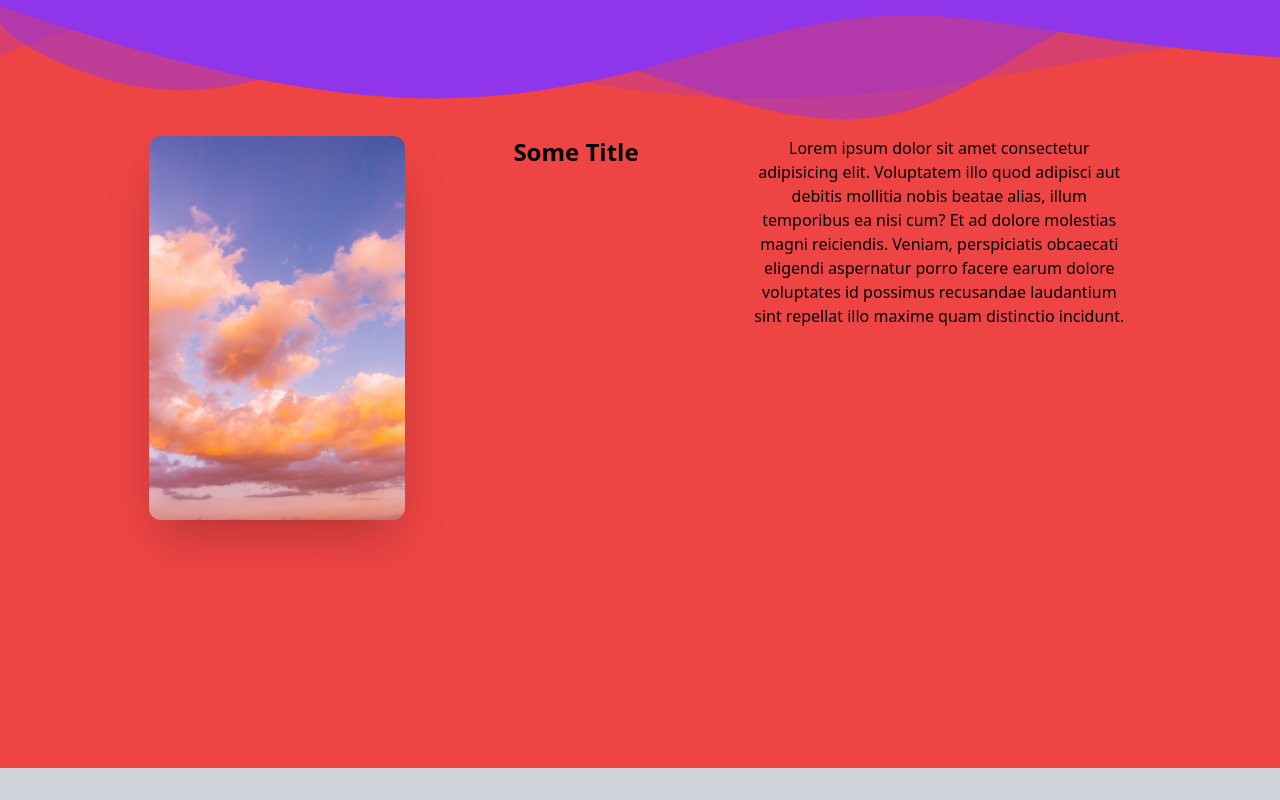
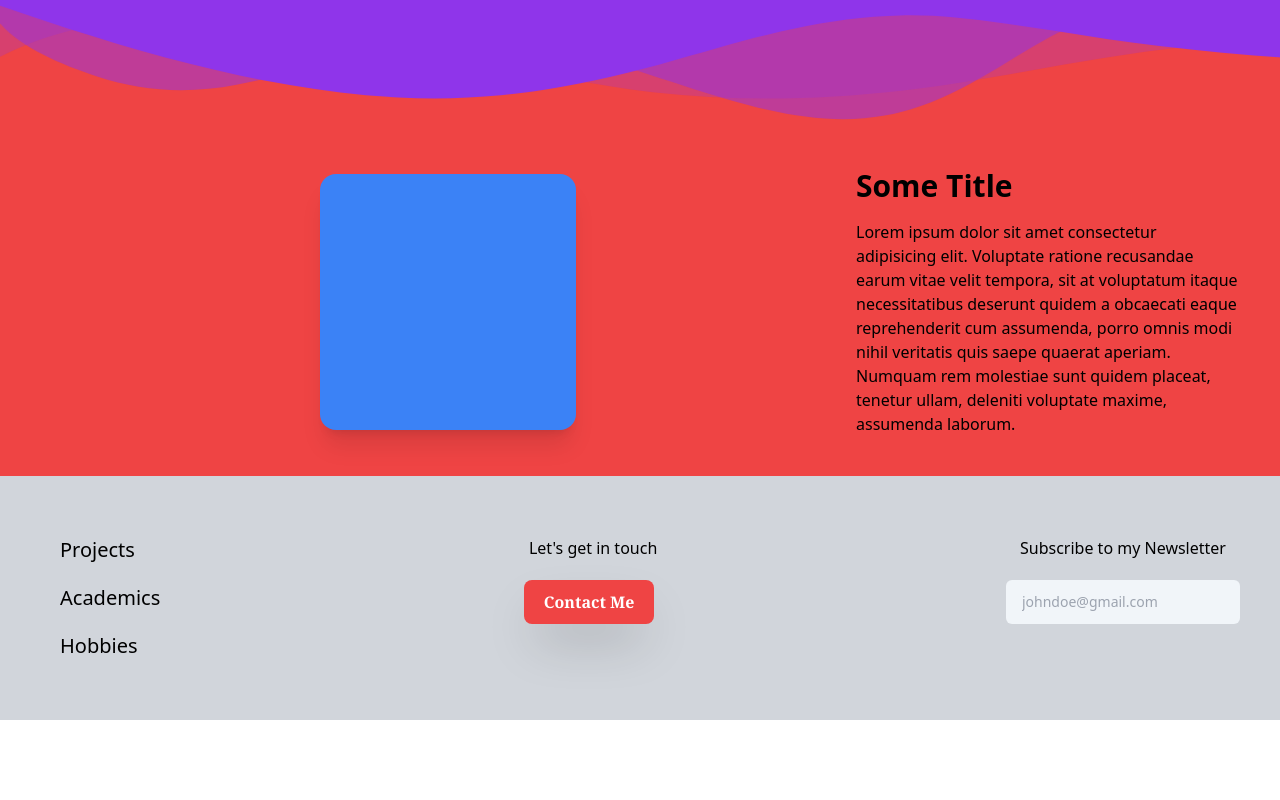
Before and after one commit to Kankenny/kankenny-website, a React (Create React App) app: page / in a window 1280 px wide. Shown: the part 800-1600 px from the top of the page. After the commit the page ends 1520 px from the top, so only its background shows below. Built offline with nearby package versions, Linux system fonts and the light colour scheme.

Commit message:
Implement the Highlights Component

```diff
--- a/src/components/highlight/Highlight.tsx
+++ b/src/components/highlight/Highlight.tsx
@@ -1,17 +1,16 @@
 import React from 'react'
 
+// Essentials
+import SneakPeek from './SneakPeek'
+import HighlightOverview from './HighlightOverview'
+
 function Highlight() {
-  return (
-    <div className="h-[40rem] p-10 pt-2 flex flex-col md:flex-row justify-between">
-        <img src={require("../../assets/banners/BannerWarm.jpg")} alt="test" className="max-h-96 rounded-xl shadow-2xl mx-auto"/>
-        <h1 className="text-2xl font-bold">
-            Some Title
-        </h1>
-        <div className="max-w-sm text-center mx-auto">
-            Lorem ipsum dolor sit amet consectetur adipisicing elit. Voluptatem illo quod adipisci aut debitis mollitia nobis beatae alias, illum temporibus ea nisi cum? Et ad dolore molestias magni reiciendis. Veniam, perspiciatis obcaecati eligendi aspernatur porro facere earum dolore voluptates id possimus recusandae laudantium sint repellat illo maxime quam distinctio incidunt.
-        </div>
-    </div>
-  )
+	return (
+		<div className="flex flex-col md:flex-row justify-center p-10 gap-y-10">
+			<SneakPeek />
+			<HighlightOverview />
+		</div>
+	)
 }
 
 export default Highlight
--- /dev/null
+++ b/src/components/highlight/HighlightDescription.tsx
@@ -0,0 +1,11 @@
+import React from 'react'
+
+function HighlightDescription(props?) {
+	return (
+		<div className="max-w-sm text-center md:text-start">
+			{props.children}
+		</div>
+	)
+}
+
+export default HighlightDescription
--- /dev/null
+++ b/src/components/highlight/HighlightOverview.tsx
@@ -0,0 +1,24 @@
+import React from 'react'
+
+// Essentials
+import Title from '../ui/Title'
+import HighlightDescription from './HighlightDescription'
+
+function HighlightOverview() {
+	return (
+		<div className="space-y-4 mx-auto md:mx-0">
+			<Title>Some Title</Title>
+			<HighlightDescription>
+				Lorem ipsum dolor sit amet consectetur adipisicing elit.
+				Voluptate ratione recusandae earum vitae velit tempora, sit
+				at voluptatum itaque necessitatibus deserunt quidem a
+				obcaecati eaque reprehenderit cum assumenda, porro omnis
+				modi nihil veritatis quis saepe quaerat aperiam. Numquam rem
+				molestiae sunt quidem placeat, tenetur ullam, deleniti
+				voluptate maxime, assumenda laborum.
+			</HighlightDescription>
+		</div>
+	)
+}
+
+export default HighlightOverview
--- /dev/null
+++ b/src/components/highlight/SneakPeek.tsx
@@ -0,0 +1,9 @@
+import React from 'react'
+
+function SneakPeek() {
+	return (
+		<div className="bg-blue-500 h-64 w-64 mx-auto my-auto rounded-2xl shadow-xl hover:scale-110 duration-200 block"></div>
+	)
+}
+
+export default SneakPeek
--- /dev/null
+++ b/src/components/ui/Title.tsx
@@ -0,0 +1,11 @@
+import React from 'react'
+
+function Title(props?) {
+	return (
+		<h1 className="text-3xl font-bold text-center md:text-start">
+			{props.children}
+		</h1>
+	)
+}
+
+export default Title
```
